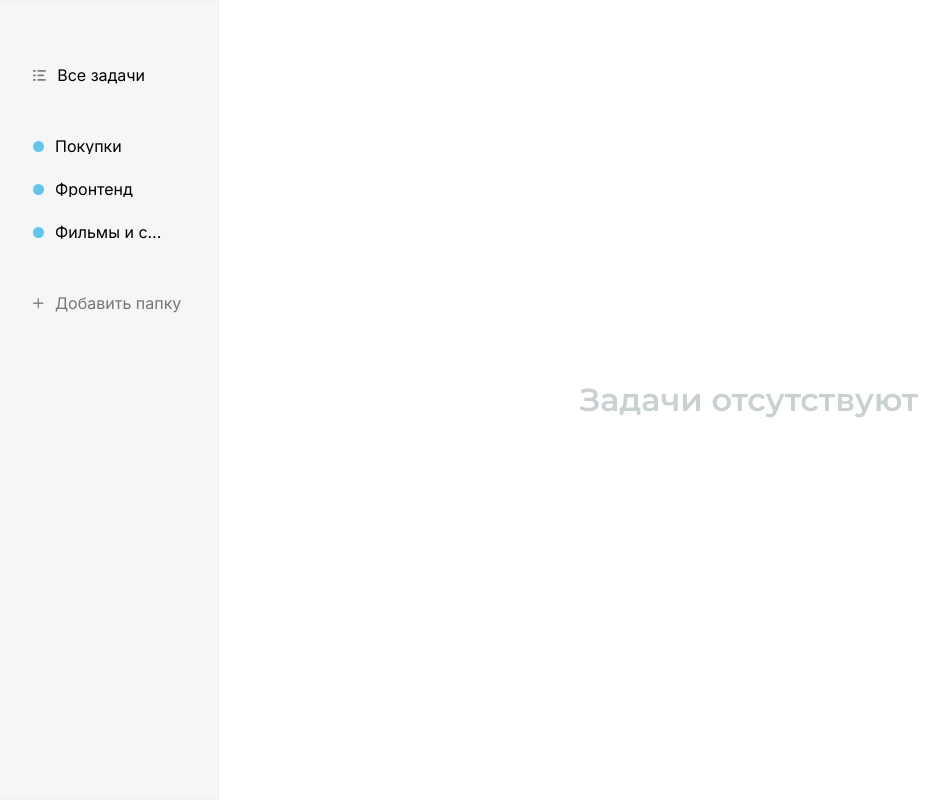
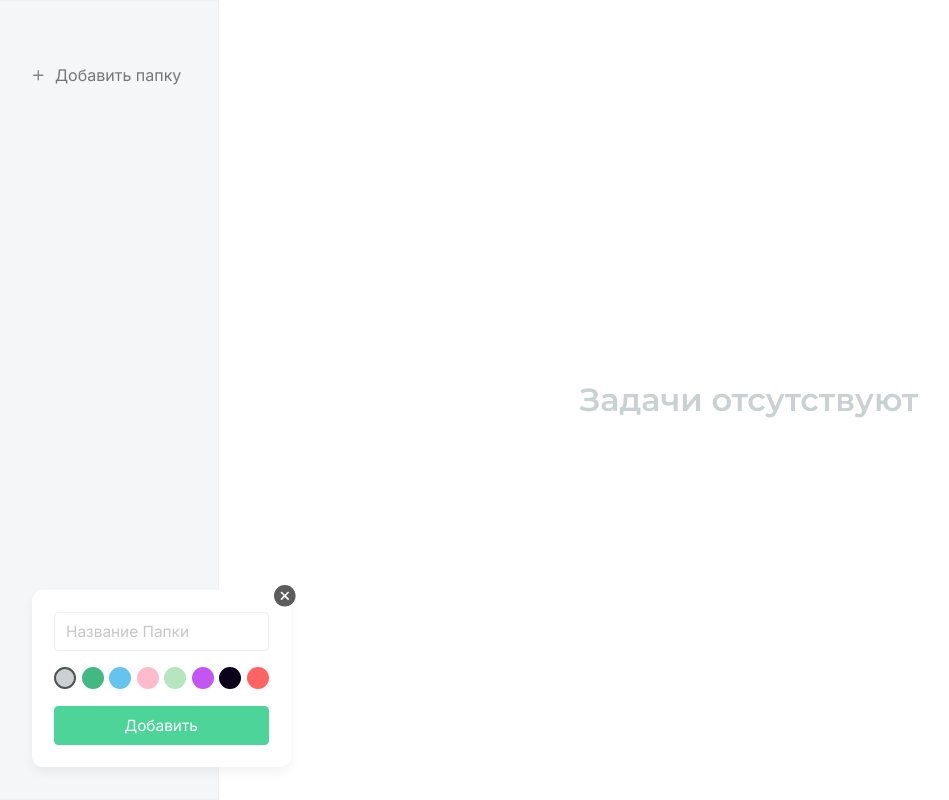
Before and after one commit to sadykzhanovsaid/todo-list, a React (Vite) app: page / in a window 1280 px wide. Both pictures are taken after a click on the button "Добавить папку". Shown: the whole page, without its empty margins (1-950 px from the left). Built offline with nearby package versions, Linux system fonts and the light colour scheme.

Commit message:
logic component folders

```diff
--- a/src/App.jsx
+++ b/src/App.jsx
@@ -1,24 +1,45 @@
-import React, {useEffect, useState} from "react"
+import React, {useState, useEffect} from "react"
 import "./App.css"
 
 import Layout from "./layout/Layout.jsx"
 import Create from "./components/create/Create.jsx"
 
 function App() {
-    const [open, setOpen] = useState(true)
+    const [folders, setFolders] = useState(() => {
+        const savedFolders= localStorage.getItem("folders");
+        return savedFolders ? JSON.parse(savedFolders) : [];
+    });
+    const [category, setCategory] = useState(() => {
+        const savedCategory = localStorage.getItem("category");
+        return savedCategory ? JSON.parse(savedCategory) : "";
+    });
+    const [open, setOpen] = useState(false)
+    const [isMenu, setIsMenu] = useState(() => {
+        const savedIsMenu = localStorage.getItem("isMenu");
+        return savedIsMenu ? JSON.parse(savedIsMenu) : false;
+    });
 
     useEffect(() => {
-        if (open === false) {
-            setTimeout(() => {
-                setOpen(true)
-            }, 2000)
-        }
-    }, [open])
+        localStorage.setItem("folders", JSON.stringify(folders));
+        localStorage.setItem("category", JSON.stringify(category))
+        localStorage.setItem("isMenu", JSON.stringify(isMenu))
+    }, [folders, category, isMenu]);
+
+    function addFolder(folder) {
+        setFolders(prev => [...prev, folder]);
+        setCategory(folder.id)
+    }
+
+    function deleteFolder(id) {
+        setFolders(prev => prev.filter(folder => folder.id !== id));
+        setCategory("all")
+        setIsMenu(!isMenu)
+    }
 
     return (
         <>
-            <Layout/>
-            {/*<Create open={open} setOpen={setOpen}/>*/}
+            <Layout isMenu={isMenu} setIsMenu={setIsMenu} folders={folders} setFolders={setFolders} open={open} setOpen={setOpen} category={category} setCategory={setCategory} deleteFolder={deleteFolder}/>
+            <Create open={open} setOpen={setOpen} addFolder={addFolder}/>
         </>
     )
 }
--- a/src/components/create/Create.jsx
+++ b/src/components/create/Create.jsx
@@ -3,15 +3,34 @@ import "./Create.css"
 
 import Close from "../../assets/close.svg?react"
 
-function Create({open, setOpen}) {
+function Create({open, setOpen, addFolder}) {
     const [color, setColor] = useState("#C9D1D3")
+    const [value, setValue] = useState("")
+
+    function handleSubmit(e) {
+        e.preventDefault();
+
+        if (value.trim() === "") return;
+
+        addFolder({
+            id: Date.now(),
+            title: value,
+            color,
+            todos: []
+        });
+
+        setValue("");
+        setOpen(false);
+    }
 
     return (
-        <div className={`create ${open ? "active" : ""}`}>
+        <form className={`create ${open ? "active" : ""}`} onSubmit={handleSubmit}>
             <Close className="create__close" onClick={() => setOpen(false)}/>
 
             <input
                 type="text"
+                onChange={(e) => setValue(e.target.value)}
+                value={value}
                 className="create__input"
                 placeholder="Название папки"
             />
@@ -36,7 +55,7 @@ function Create({open, setOpen}) {
             </div>
 
             <button type="submit" className="create__submit">Добавить</button>
-        </div>
+        </form>
     );
 }
 
--- a/src/components/empty/Empty.jsx
+++ b/src/components/empty/Empty.jsx
@@ -1,7 +1,7 @@
 import React from "react"
 import "./Empty.css"
 
-function Empty({isMenu}) {
+function Empty() {
     return (
         <p className="empty__title">Задачи отсутствуют</p>
     );
--- a/src/components/folders/Folders.css
+++ b/src/components/folders/Folders.css
@@ -65,6 +65,10 @@
     border-radius: calc(4px * 1.1);
 
     transition: 0.2s ease;
+
+    &.active {
+        background-color: white;
+    }
 }
 
 @media (hover: hover) {
@@ -73,18 +77,6 @@
         /*box-shadow: 0 2px 10px #00000008;*/
 
         cursor: pointer;
-    }
-
-    .folders__all:focus {
-        background-color: white;
-        /*box-shadow: 0 2px 10px #00000008;*/
-    }
-}
-
-@media (hover: none) {
-    .folders__all:focus {
-        background-color: white;
-        /*box-shadow: 0 2px 10px #00000008;*/
     }
 }
 
@@ -114,6 +106,10 @@
     border-radius: calc(4px * 1.1);
 
     transition: 0.2s ease;
+
+    &.active {
+        background-color: white;
+    }
 }
 
 @media (hover: hover) {
@@ -122,18 +118,6 @@
         /*box-shadow: 0 2px 10px #00000008;*/
 
         cursor: pointer;
-    }
-
-    .folders__folder:focus {
-        background-color: white;
-        /*box-shadow: 0 2px 10px #00000008;*/
-    }
-}
-
-@media (hover: none) {
-    .folders__folder:focus {
-        background-color: white;
-        /*box-shadow: 0 2px 10px #00000008;*/
     }
 }
 
@@ -160,6 +144,10 @@
     text-overflow: ellipsis;
 }
 
+.folders__folder.active .folders__folder-delete {
+    opacity: 1;
+}
+
 .folders__folder-delete {
     position: absolute;
     right: 15px;
@@ -173,22 +161,6 @@
 
 @media (hover: hover) {
     .folders__folder:hover {
-
-        .folders__folder-delete {
-            opacity: 1;
-        }
-    }
-
-    .folders__folder:focus {
-
-        .folders__folder-delete {
-            opacity: 1;
-        }
-    }
-}
-
-@media (hover: none) {
-    .folders__folder:focus {
 
         .folders__folder-delete {
             opacity: 1;
--- a/src/components/folders/Folders.jsx
+++ b/src/components/folders/Folders.jsx
@@ -5,36 +5,38 @@ import Add from "../../assets/add.svg?react"
 import All from "../../assets/all.svg?react"
 import Delete from "../../assets/delete.svg?react"
 
-function Folders({isMenu, setIsMenu}) {
+function Folders({isMenu, setIsMenu, folders, open, setOpen, category, setCategory, deleteFolder}) {
     return (
         <div className={`folders ${isMenu ? "active" : ""}`}>
-            <button className="folders__all" tabIndex="1">
-                <All className="folders__all-icon"/>
-                Все задачи
-            </button>
+            {folders.length >= 1 ?
+                <>
+                    <button className={`folders__all ${category === "all" ? "active" : ""}`} tabIndex="1" onClick={() => {
+                        setCategory("all")
+                        setIsMenu(!isMenu)
+                    }}>
+                        <All className="folders__all-icon"/>
+                        Все задачи
+                    </button>
 
-            <div className="folders__list">
-                <button className="folders__folder" tabIndex="1">
-                    <div className="folders__folder-color"></div>
-                    <p className="folders__folder-title">Покупки</p>
-                    <Delete className="folders__folder-delete"/>
-                </button>
+                    <div className="folders__list">
+                        {folders.map((folder) => {
+                            return <button key={folder.id} className={`folders__folder ${category === folder.id ? "active" : ""}`} tabIndex="1" onClick={() => {
+                                setCategory(folder.id)
+                                setIsMenu(!isMenu)
+                            }}>
+                                <div className="folders__folder-color" style={{backgroundColor: folder.color}}></div>
+                                <p className="folders__folder-title">{folder.title}</p>
+                                <Delete className="folders__folder-delete" onClick={(e) => {
+                                    e.stopPropagation();
+                                    deleteFolder(folder.id)
+                                }}/>
+                            </button>
+                        })}
+                    </div>
+                </> : null
+            }
 
-                <button className="folders__folder" tabIndex="1">
-                    <div className="folders__folder-color"></div>
-                    <p className="folders__folder-title">Фронтенд</p>
-                    <Delete className="folders__folder-delete"/>
-                </button>
-
-                <button className="folders__folder" tabIndex="1">
-                    <div className="folders__folder-color"></div>
-                    <p className="folders__folder-title">Фильмы и сериал</p>
-                    <Delete className="folders__folder-delete"/>
-                </button>
-
-            </div>
-
-            <button className="folders__add">
+            <button className="folders__add" onClick={() => setOpen(true)}>
                 <Add className="folders__add-icon"/>
                 Добавить папку
             </button>
--- a/src/components/todos/Todos.css
+++ b/src/components/todos/Todos.css
@@ -11,14 +11,15 @@
 
     overflow-y: scroll;
 
-    display: flex;
-    align-items: center;
-    justify-content: center;
+    &.empty {
+        display: flex;
+        align-items: center;
+        justify-content: center;
+    }
 
     &::-webkit-scrollbar {
         width: 0;
     }
-
 }
 
 @media (max-width: 480px) {
--- a/src/components/todos/Todos.jsx
+++ b/src/components/todos/Todos.jsx
@@ -3,10 +3,19 @@ import "./Todos.css"
 
 import Empty from "../empty/Empty.jsx"
 
-function Todos({isMenu, setIsMenu}) {
+function Todos({isMenu, setIsMenu, folders, category}) {
+
+    const folder = folders.find(folder => folder.id === category);
+
     return (
-        <div onClick={() => setIsMenu(!isMenu)} className={`todos ${isMenu ? "" : `active`}`}>
-            <Empty isMenu={isMenu}/>
+        <div onClick={() => setIsMenu(!isMenu)} className={`todos ${isMenu ? "" : `active`} ${folders.length === 0 ? "empty" : ""}`}>
+            {folders.length >= 1 ?
+                <>
+                    {category === "all" ? folders.map((todos) => {
+                        return <p key={todos.id}>{todos.title}</p>
+                    }) : folder ? <p key={folder.id}>{folder.title}</p> : null}
+                </> : <Empty/>
+            }
         </div>
     );
 }
--- a/src/layout/Layout.jsx
+++ b/src/layout/Layout.jsx
@@ -4,9 +4,7 @@ import "./Layout.css"
 import Folders from "../components/folders/Folders.jsx"
 import Todos from "../components/todos/Todos.jsx"
 
-function Layout() {
-    const [isMenu, setIsMenu] = useState(false)
-
+function Layout({folders, open, setOpen, category, setCategory, deleteFolder, setFolders, isMenu, setIsMenu}) {
     useEffect(() => {
         if (isMenu) {
             document.querySelector("body").classList.remove("menu")
@@ -27,11 +25,10 @@ function Layout() {
         }
     }, []);
 
-
     return (
         <div className="application">
-            <Folders isMenu={isMenu} setIsMenu={setIsMenu}/>
-            <Todos isMenu={isMenu} setIsMenu={setIsMenu}/>
+            <Folders isMenu={isMenu} setIsMenu={setIsMenu} folders={folders} open={open} setOpen={setOpen} category={category} setCategory={setCategory} deleteFolder={deleteFolder}/>
+            <Todos isMenu={isMenu} setIsMenu={setIsMenu} folders={folders} category={category}/>
         </div>
     );
 }
```
Also changed, not shown: src/assets/change.svg (added).
